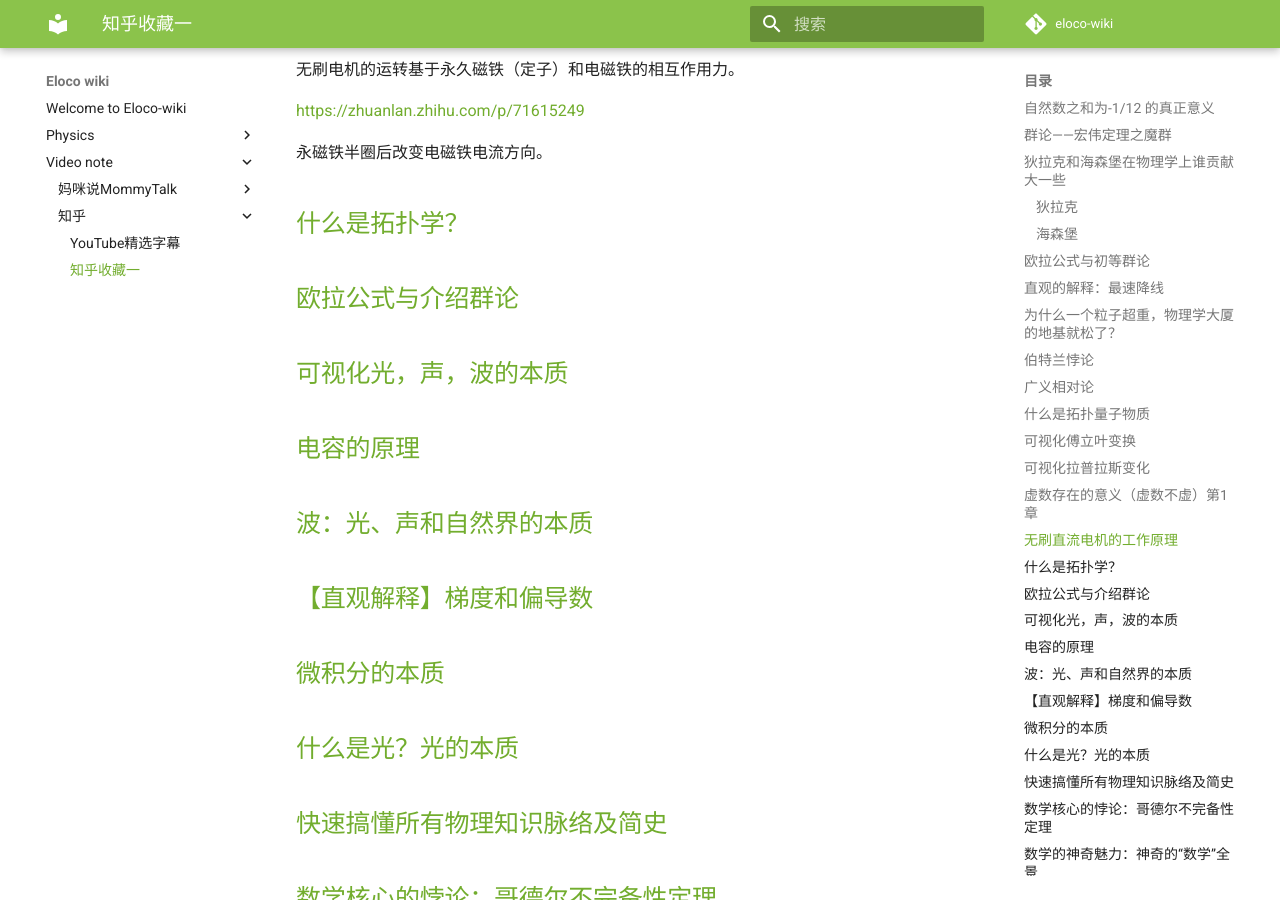
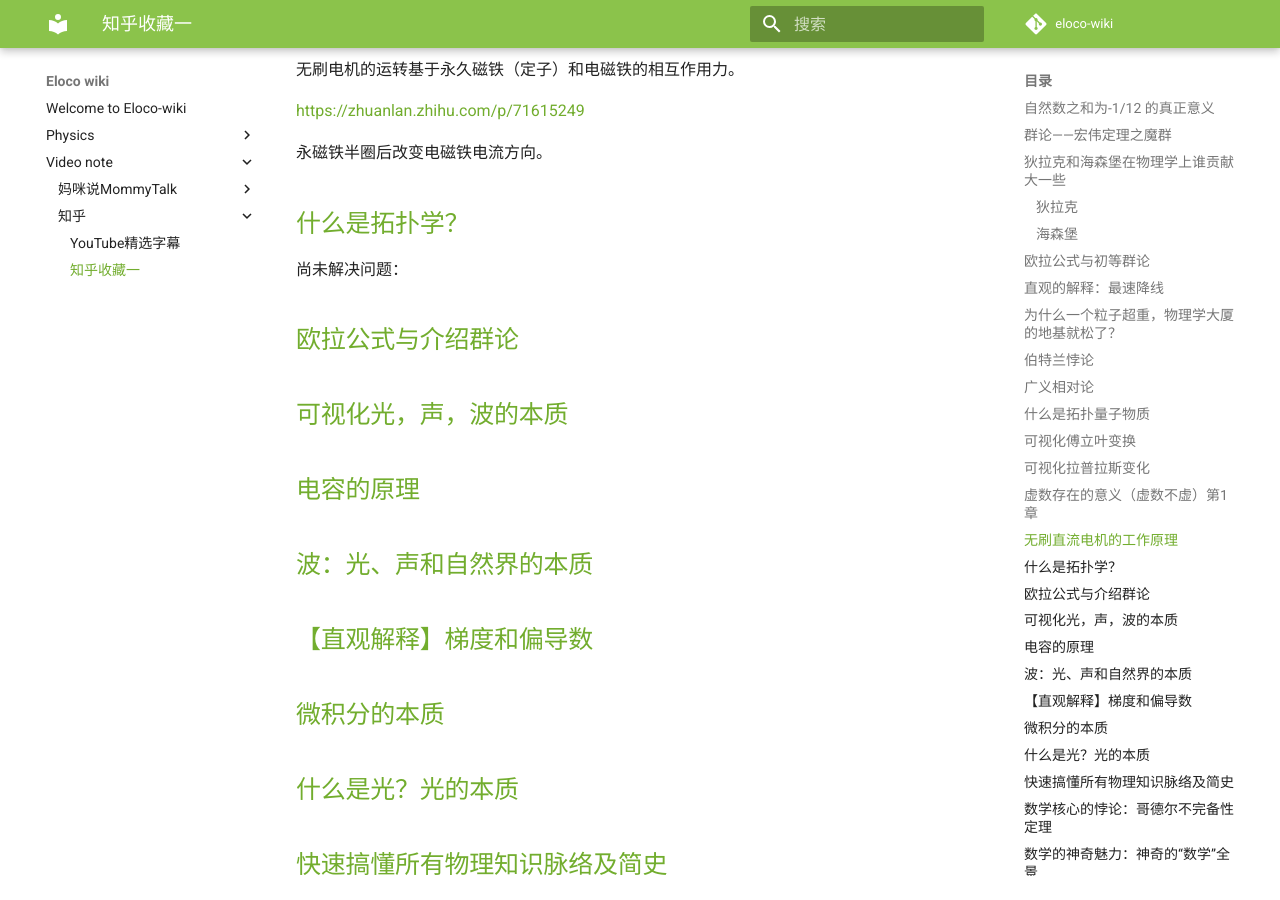
Before and after one commit to Eloco/eloco-wiki, an MkDocs documentation site: the page built from docs/video note/知乎/知乎收藏一.md, in a window 1280 px wide and 900 px high, scrolled down 5330 px. Built offline with MkDocs 1.6.1 and Material for MkDocs 9.7.7, drawn with Linux system fonts in a browser that asks for light colours; comment, search, counter and statistics services are not loaded.

Commit message:
vault backup: 2022-08-01 18:04:52

```diff
--- a/docs/video note/知乎/知乎收藏一.md
+++ b/docs/video note/知乎/知乎收藏一.md
@@ -231,6 +231,10 @@ https://zhuanlan.zhihu.com/p/71615249
 
 ## [什么是拓扑学？](https://www.zhihu.com/zvideo/1507056132217016322?playTime=0.0)
 
+尚未解决问题：
+
+
+
 
 ## [欧拉公式与介绍群论](https://www.zhihu.com/zvideo/1498991267832508416?playTime=0.0)
 
```
